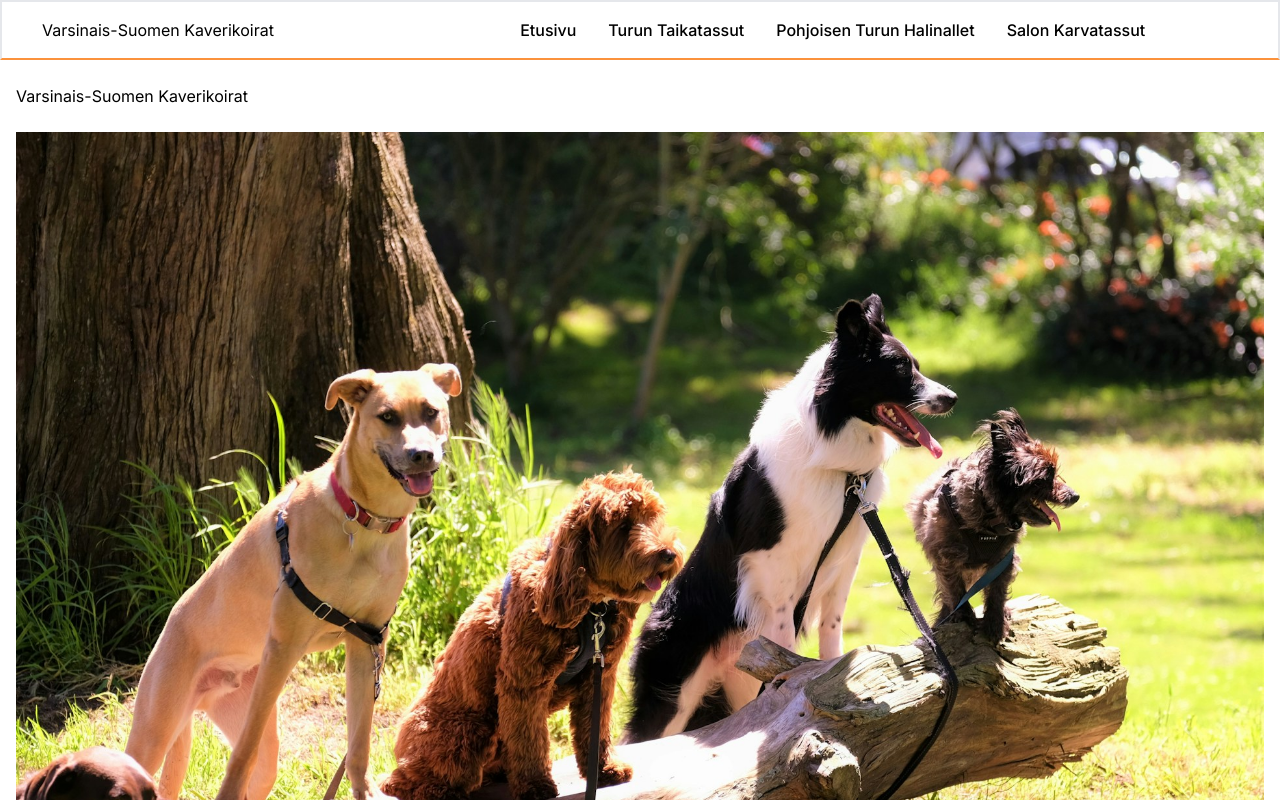
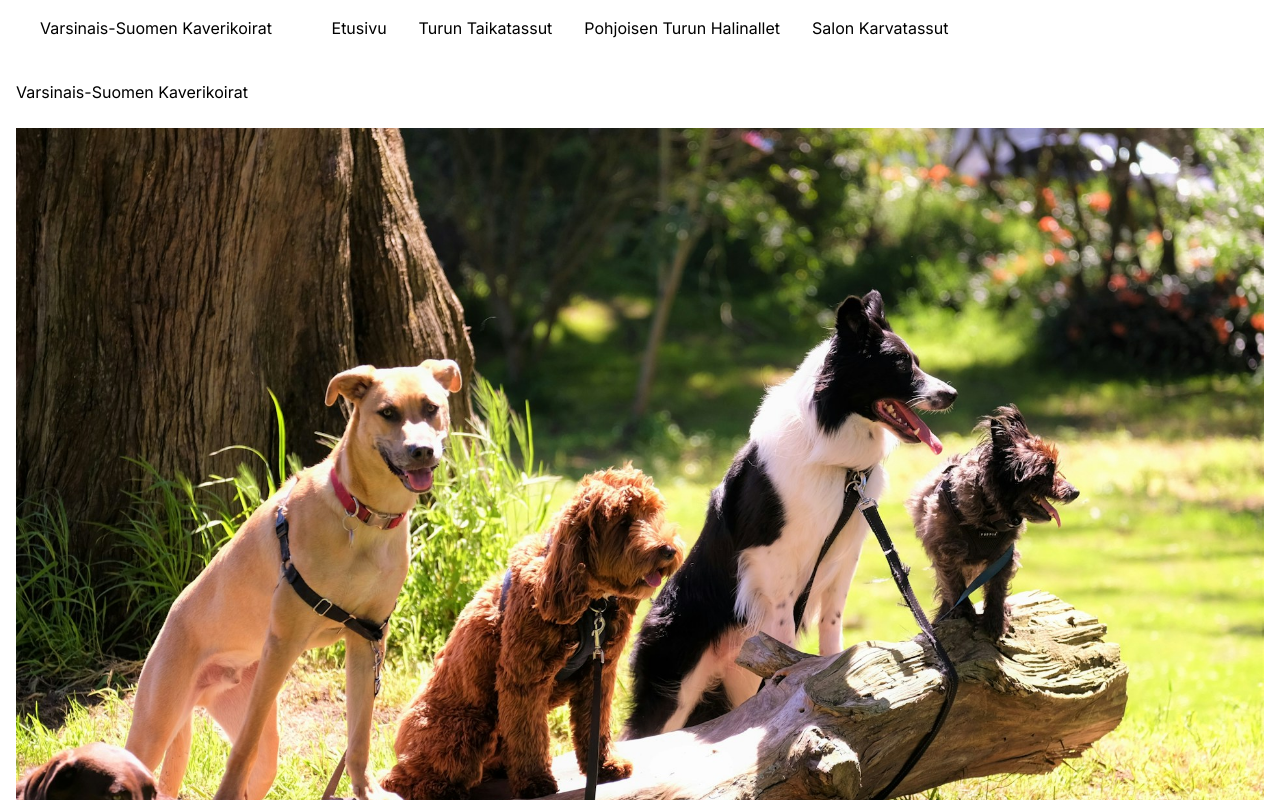
Before and after one commit to kasperi-r/vskaverikoirat, a Next.js app: page / in a window 1280 px wide. Shown: the top 800 px of the page. Built offline with nearby package versions, Linux system fonts and the light colour scheme.

Commit message:
Update index.tsx

```diff
--- a/app/ui/header/index.tsx
+++ b/app/ui/header/index.tsx
@@ -10,16 +10,12 @@ export default function Header() {
   ];
 
   return (
-    <header className="w-full p-4 px-10 flex items-center justify-between border-2 border-b-orange-400">
-      <h4 className="flex-grow">Varsinais-Suomen Kaverikoirat</h4>
-      <nav className="flex-grow text-center">
-        <ul className="font-medium flex justify-center">
-          {links.map(({ href, label }) => (
-            <li key={label} className="md:hover:text-orange-400 mx-4">
-              <Link href={href}>{label}</Link>
-            </li>
-          ))}
-        </ul>
+    <header className="w-full p-4 px-5 sm:px-10 flex items-center justify-between border-0 border-b-orange-400">
+      <h4 className="">Varsinais-Suomen Kaverikoirat</h4>
+      <nav className="w-max sm:flex fixed right-1/2 translate-x-1/2">
+        {links.map(({ href, label }) => (
+          <Link key={label} className="md:hover:text-orange-400 mx-4" href={href}>{label}</Link>
+        ))}
       </nav>
 
     </header>
```
